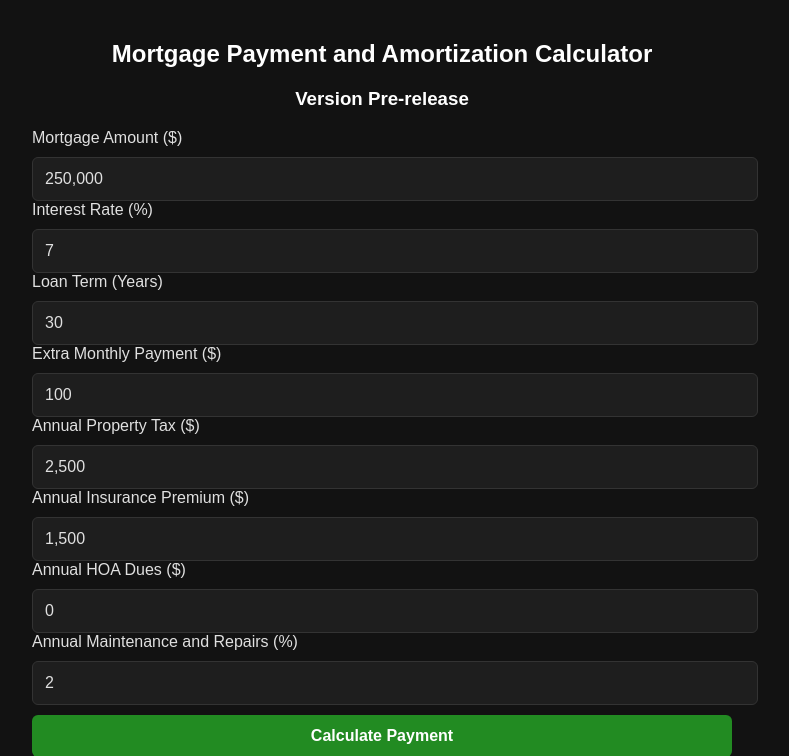
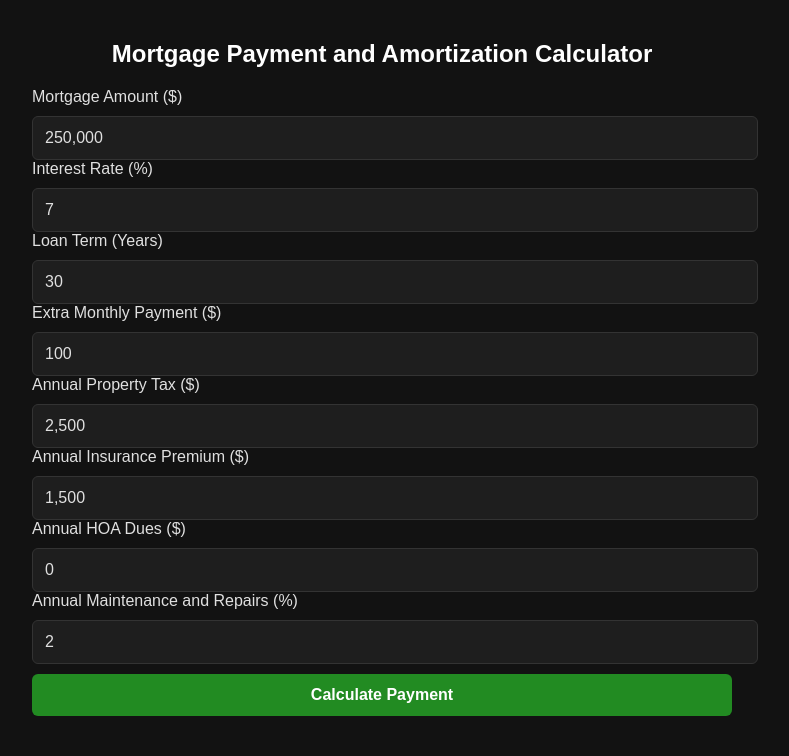
Before and after one commit to DaneJ081/Mortgage-Payoff-Calc, a Flask app: page / in a window 1280 px wide. Shown: the top 756 px of the page, without its empty margins (258-1047 px from the left). Run offline with Flask 3, Linux system fonts and the light colour scheme.

Commit message:
Fixed leftover references to variable

```diff
--- a/app.py
+++ b/app.py
@@ -7,7 +7,6 @@ import io
 import matplotlib.pyplot as plt
 from flask import Flask, render_template, request, send_file
 from calc_logic import amortization_schedule, pretty_duration, format_k
-import os
 
 app = Flask(__name__)
 current_plot = None  # in-memory plot
@@ -17,7 +16,6 @@ current_plot = None  # in-memory plot
 def index():
     global current_plot
     result = None
-    version = os.getenv("APP_VERSION", "Pre-release")
 
     if request.method == "POST":
         try:
@@ -31,7 +29,7 @@ def index():
             repairs = float(request.form.get("repairs", 0))
         except Exception:
             result = {"error": "Invalid input. Check your values."}
-            return render_template("index.html", result=result, version=version)
+            return render_template("index.html", result=result)
 
         # Minimum payment schedule
         balances_min, months_min, total_interest_min, monthly_payment = (
@@ -98,7 +96,7 @@ def index():
             "plot": "/plot.png",
         }
 
-    return render_template("index.html", result=result, version=version)
+    return render_template("index.html", result=result)
 
 
 @app.route("/plot.png")
--- a/templates/index.html
+++ b/templates/index.html
@@ -95,7 +95,6 @@
 <body>
 
 <h2>Mortgage Payment and Amortization Calculator</h2>
-<h3>Version {{ version }}</h3>
 
 <form method="POST" onsubmit ="stripCommas(this)">
     <label>Mortgage Amount ($)</label>
```
Also changed, not shown: .github/workflows/Build and Release.yml.
